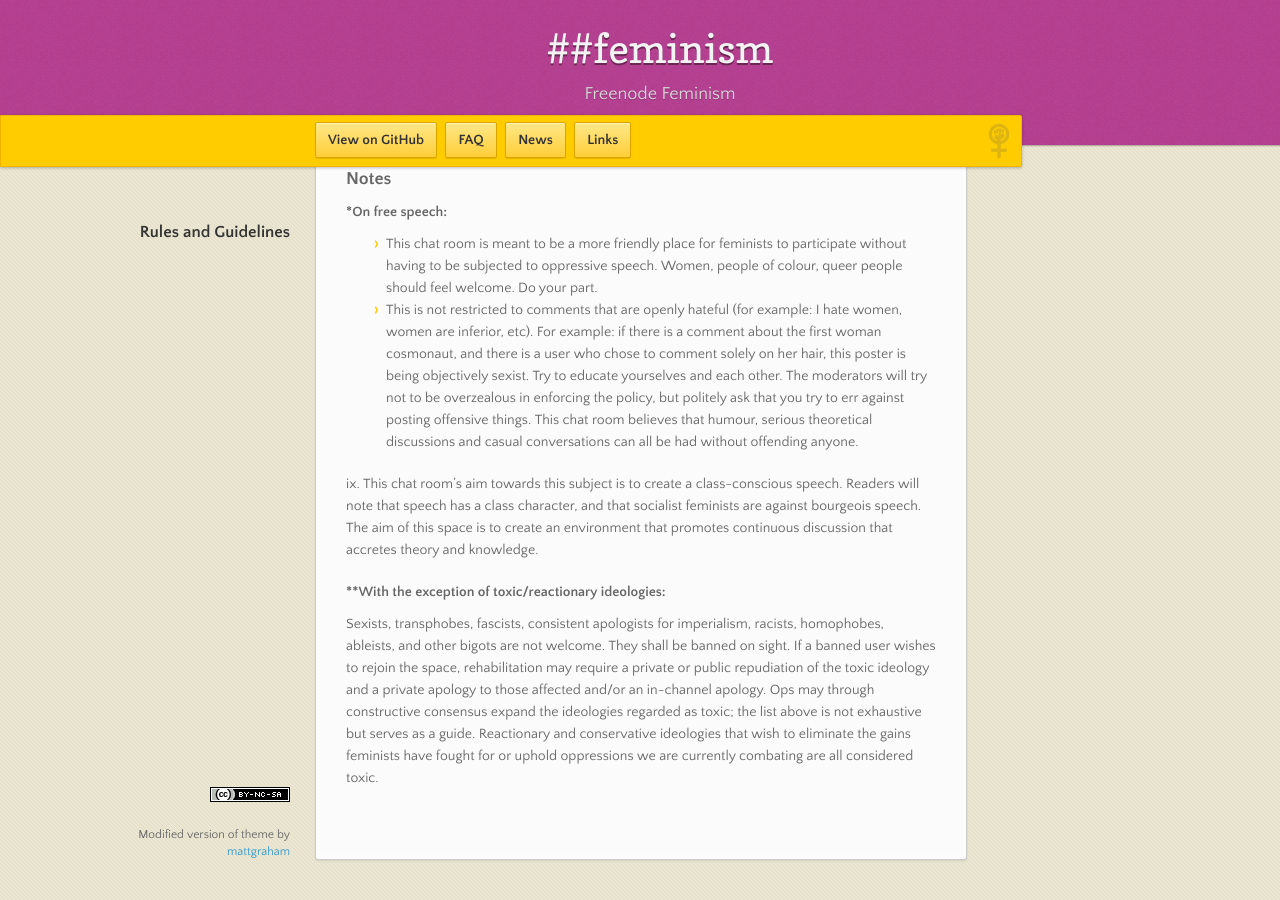
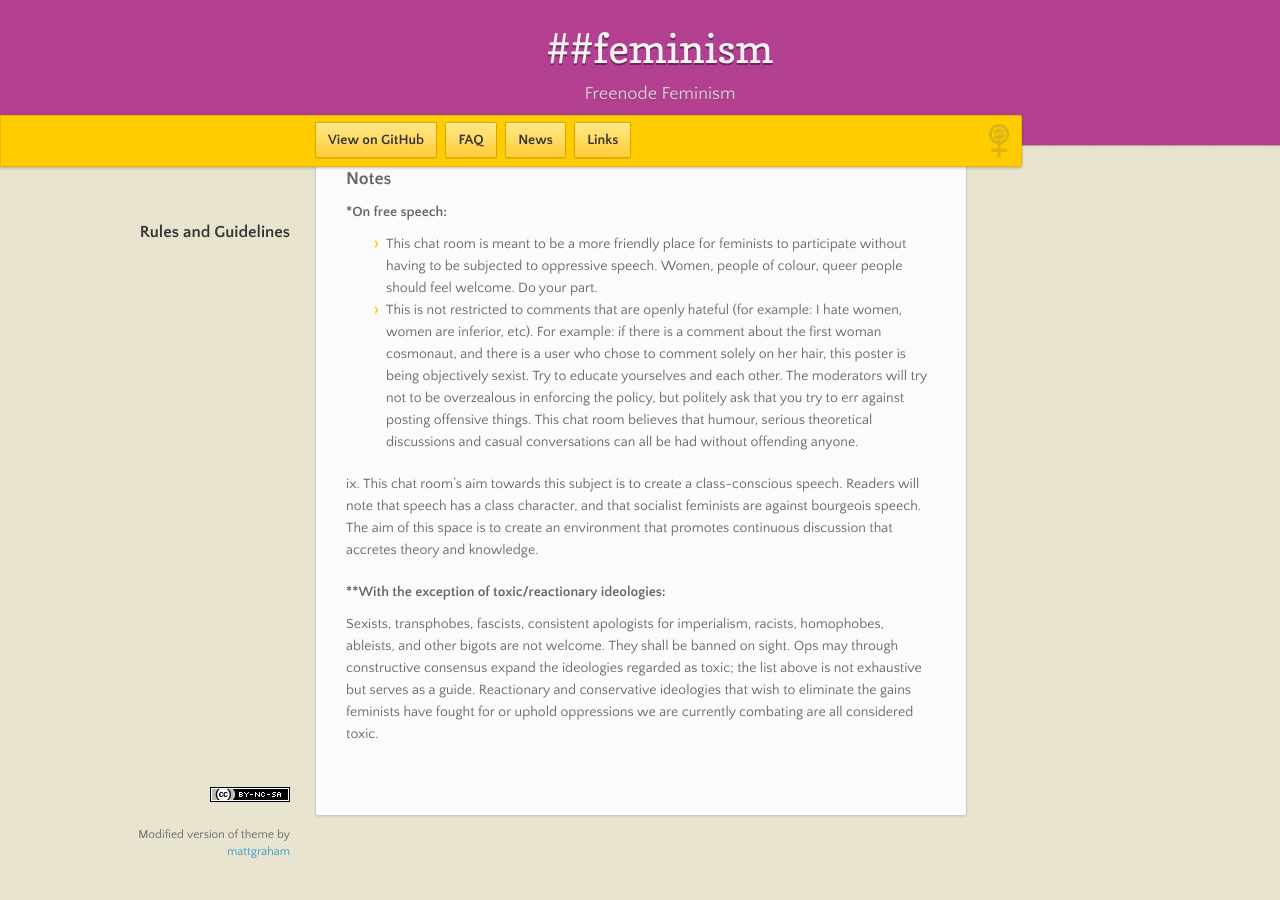
Before and after one commit to feminism-chat/feminism-chat.github.io, a Jekyll site: the page built from index.md, in a window 1280 px wide and 900 px high, scrolled down 543 px. Built offline with Jekyll 4.4.1, drawn with Linux system fonts in a browser that asks for light colours; nearby versions of some CDN libraries; after the commit the page ends 1399 px from its top, so only the background shows below that.

Commit message:
move to FAQ: how to get unbanned

```diff
--- a/index.md
+++ b/index.md
@@ -28,4 +28,4 @@ Public logs can have a chilling effect on discussion, so users are not allowed t
 ix. This chat room's aim towards this subject is to create a class-conscious speech. Readers will note that speech has a class character, and that socialist feminists are against bourgeois speech. The aim of this space is to create an environment that promotes continuous discussion that accretes theory and knowledge.
 
 #### **With the exception of toxic/reactionary ideologies:
-Sexists, transphobes, fascists, consistent apologists for imperialism, racists, homophobes, ableists, and other bigots are not welcome. They shall be banned on sight. If a banned user wishes to rejoin the space, rehabilitation may require a private or public repudiation of the toxic ideology and a private apology to those affected and/or an in-channel apology. Ops may through constructive consensus expand the ideologies regarded as toxic; the list above is not exhaustive but serves as a guide. Reactionary and conservative ideologies that wish to eliminate the gains feminists have fought for or uphold oppressions we are currently combating are all considered toxic.
+Sexists, transphobes, fascists, consistent apologists for imperialism, racists, homophobes, ableists, and other bigots are not welcome. They shall be banned on sight. Ops may through constructive consensus expand the ideologies regarded as toxic; the list above is not exhaustive but serves as a guide. Reactionary and conservative ideologies that wish to eliminate the gains feminists have fought for or uphold oppressions we are currently combating are all considered toxic.
```
Also changed, not shown: faq.md (+4 -0 lines).
